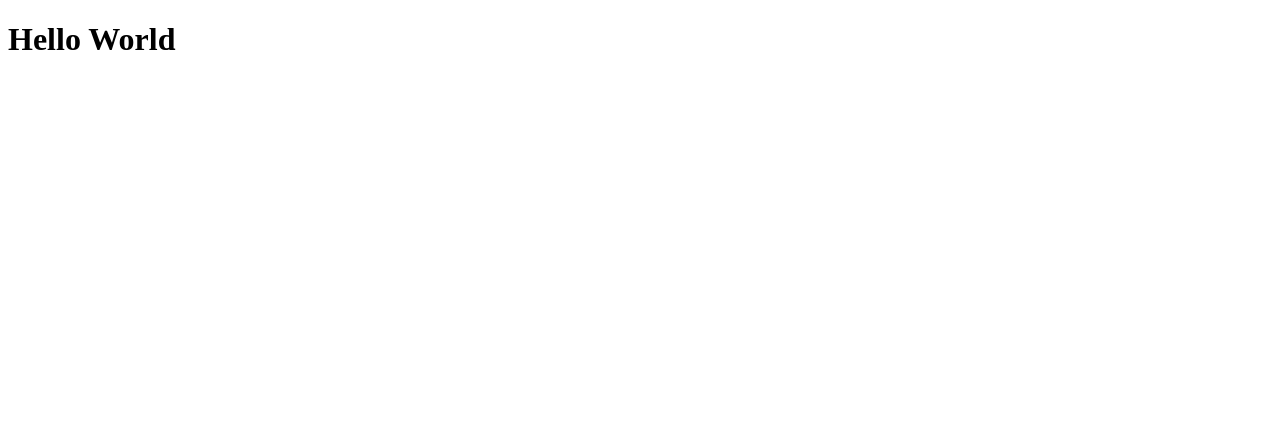
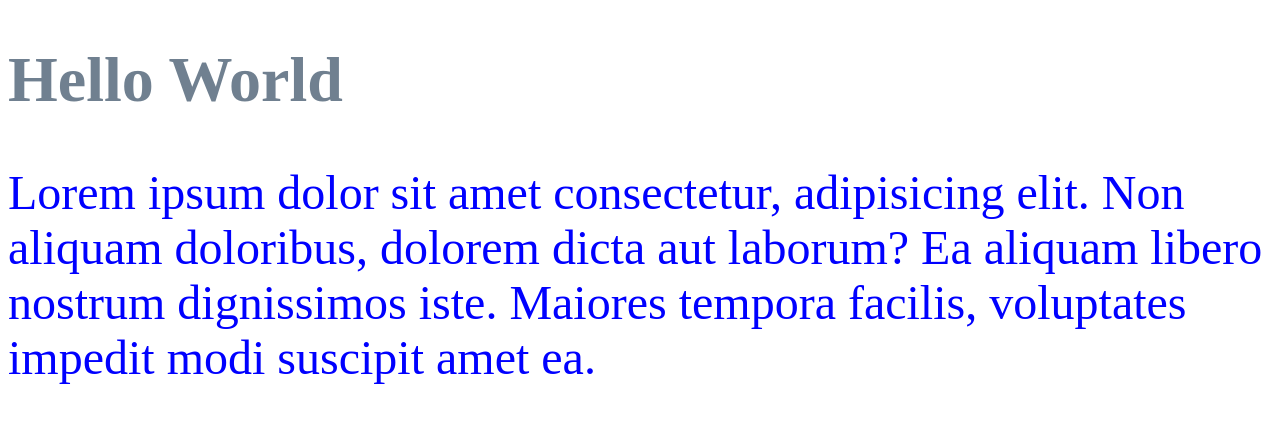
Before and after one commit to Ousothon/testing, a plain HTML site: page index.html in a window 1280 px wide. Drawn offline with Linux system fonts and the light colour scheme.

Commit message:
third commit

```diff
--- a/index.html
+++ b/index.html
@@ -8,7 +8,11 @@
 </head>
 
 <body>
-	<h1>Hello World</h1>
+	<h1 style="font-size: 4rem;color: slategrey;">Hello World</h1>
+	<p style="font-size: 3rem;color: blue;">Lorem ipsum dolor sit amet consectetur, adipisicing elit. Non aliquam
+		doloribus, dolorem
+		dicta aut laborum? Ea
+		aliquam libero nostrum dignissimos iste. Maiores tempora facilis, voluptates impedit modi suscipit amet ea.</p>
 </body>
 
 </html>
```
